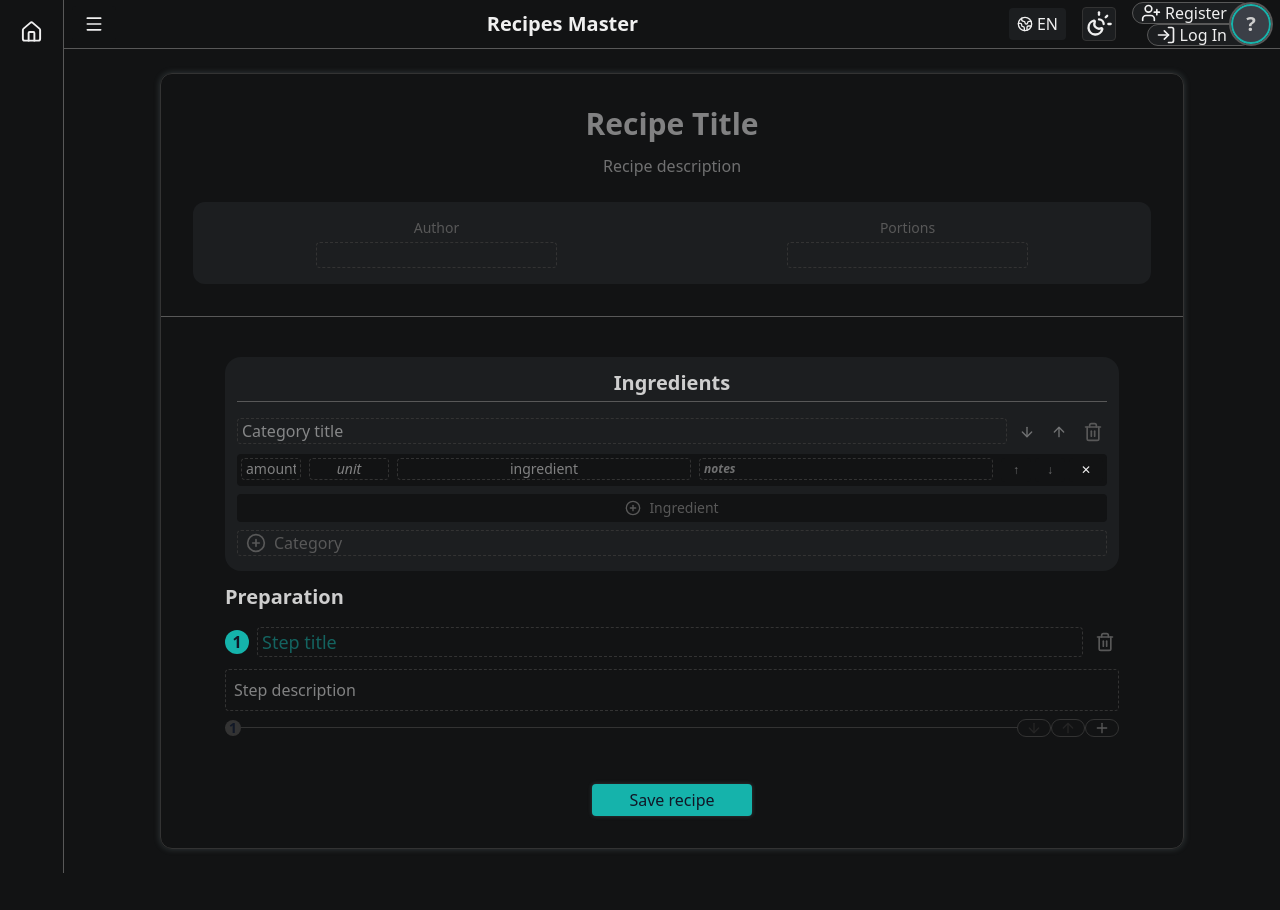
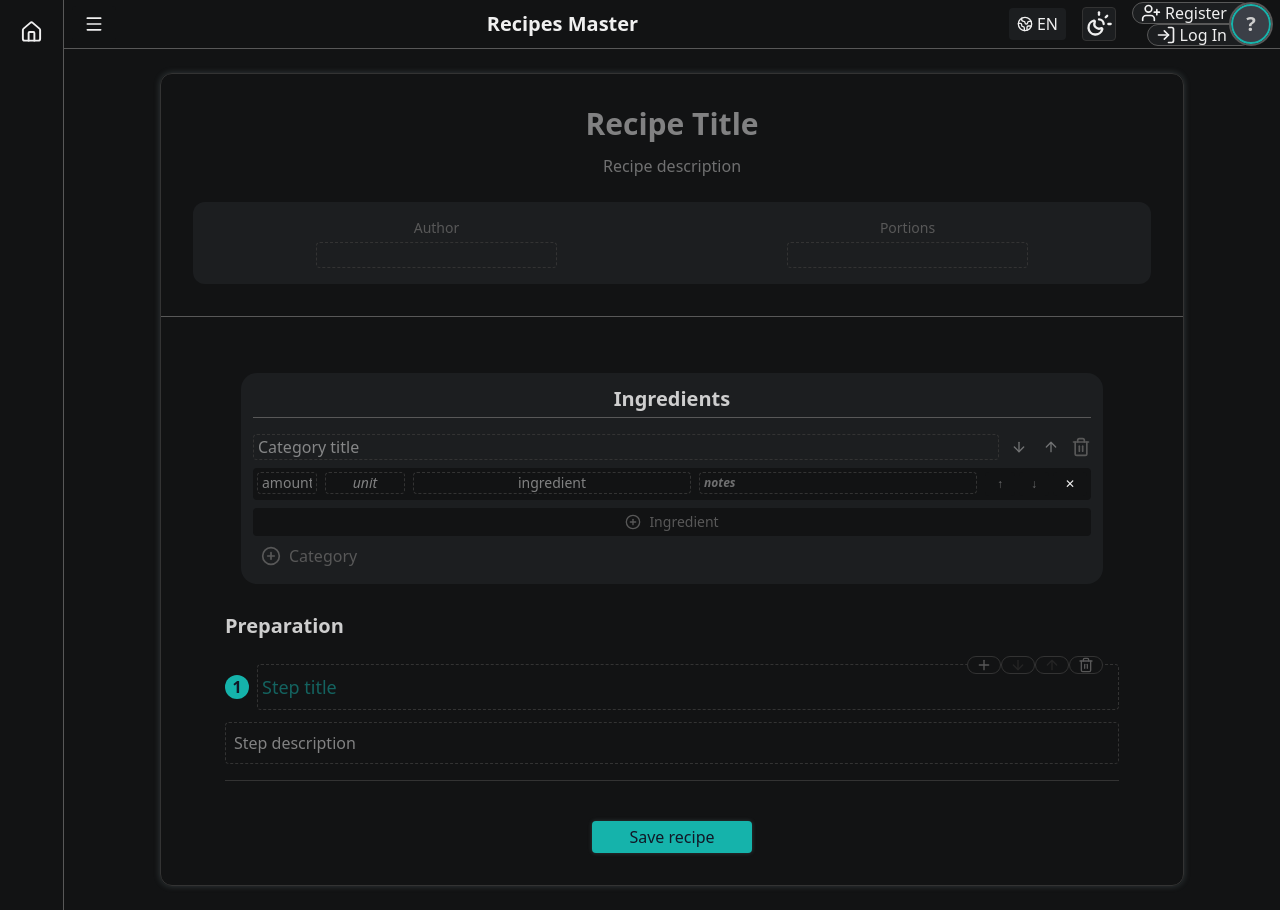
Before and after one commit to HeatGub/Recipes, a React (Vite) app in the folder frontend/: page /recipe/create in a window 1280 px wide. Before the commit the page ends 873 px from the top, so only its background shows below. Built offline with nearby package versions, Linux system fonts and the light colour scheme; no server answers.

Commit message:
Improve recipe form elements layout

```diff
--- a/frontend/src/components/ui/DoubleClickButton.tsx
+++ b/frontend/src/components/ui/DoubleClickButton.tsx
@@ -3,13 +3,7 @@ import clsx from "clsx"
 import { Trash2 } from "lucide-react"
 
 const VARIANT_STYLES = {
-  primary: "bg-(--accent-primary) text-(--text-inverted)",
-  secondary: "bg-(--bg-tertiary) text-(--text-primary)",
-  tertiary: "bg-(--bg-secondary) text-(--text-primary)",
-  ghost: "text-(--text-primary)",
-  warning: "bg-(--bg-warning) text-(--text-inverted)",
-  danger: "bg-(--bg-danger) text-(--text-primary) hover:text-(--text-inverted) hover:shadow-[0_0_5px_var(--bg-danger)] disabled:hover:text-(--text-primary)",
-  success: "bg-(--accent-secondary) text-(--text-inverted)",
+  default: "text-(--text-primary) rounded",
 } as const
 
 export type ButtonVariant = keyof typeof VARIANT_STYLES
@@ -23,10 +17,12 @@ type DoubleClickButtonProps = React.ButtonHTMLAttributes<HTMLButtonElement> & {
 }
 
 export function DoubleClickButton({
-  variant = "ghost",
-  confirmVariant = "ghost",
-  firstClickContent = <Trash2 className="h-5 w-5 text-(--text-muted) hover:text-(--text-warning)" />,
-  secondClickContent = <Trash2 className="h-5 w-5 text-(--text-danger) drop-shadow-[0_0_4px_var(--text-danger)]" />,
+  variant = "default",
+  confirmVariant = "default",
+  firstClickContent = <Trash2 className="h-5 w-5 rounded text-(--text-muted) hover:text-(--text-warning) hover:drop-shadow-[0_0_4px_var(--text-warning)]" />,
+  secondClickContent = (
+    <Trash2 className="h-5 w-5 rounded text-(--text-danger) drop-shadow-[0_0_4px_var(--text-danger)]" />
+  ),
   confirmDelay = 1500,
   children,
   onClick,
@@ -55,8 +51,8 @@ export function DoubleClickButton({
       {...props}
       onClick={handleClick}
       className={clsx(
-        "flex cursor-pointer items-center justify-center rounded p-1 text-sm font-medium select-none disabled:cursor-default",
-        "hover:shadow-[0_0_5px_var(--shadow-color)] disabled:hover:shadow-none",
+        "flex cursor-pointer items-center justify-center p-0 text-sm font-medium select-none disabled:cursor-default",
+        "disabled:hover:shadow-none",
         VARIANT_STYLES[confirming ? confirmVariant : variant]
       )}
     >
--- a/frontend/src/forms/recipes/IngredientsSectionForm.tsx
+++ b/frontend/src/forms/recipes/IngredientsSectionForm.tsx
@@ -19,7 +19,7 @@ export function IngredientsSectionForm({ control, register, errors }: Props) {
   })
 
   return (
-    <section className="rounded-2xl bg-(--bg-secondary) p-3">
+    <section className="rounded-2xl bg-(--bg-secondary) p-3 m-4">
       <h2 className="border-b pb-1 text-center text-xl font-semibold text-(--text-secondary)">Ingredients</h2>
 
       {fields.map((category, catIndex) => (
@@ -46,7 +46,7 @@ export function IngredientsSectionForm({ control, register, errors }: Props) {
             items: [],
           })
         }
-        className="items-left mt-2 w-full border border-dashed! border-(--border-muted)! bg-transparent p-0! text-(--text-muted)! hover:text-(--accent-secondary)!"
+        className="items-left mt-2 w-full bg-transparent p-0! text-(--text-muted)! hover:text-(--accent-secondary)!"
       >
         <div className="flex items-center gap-2 pl-2">
           <CirclePlus className="h-5 w-5" /> Category
--- a/frontend/src/forms/recipes/PreparationSectionForm.tsx
+++ b/frontend/src/forms/recipes/PreparationSectionForm.tsx
@@ -6,7 +6,7 @@ import { DoubleClickButton } from "@/components/ui/DoubleClickButton"
 import { StepIndicator } from "@/components/common/StepIndicator"
 import { FormInput } from "@/components/ui/FormInput"
 import { Button } from "@/components/ui/Button"
-import { Plus, ArrowDown, ArrowUp, CirclePlus } from "lucide-react"
+import { Trash2, Plus, ArrowDown, ArrowUp, CirclePlus } from "lucide-react"
 
 interface Props {
   control: Control<RecipeFormData>
@@ -23,16 +23,23 @@ export function PreparationSectionForm({ control, register, errors }: Props) {
   return (
     <section>
       <h2 className="text-xl font-semibold text-(--text-secondary)">Preparation</h2>
-      <div className="mt-4 space-y-4">
+      <div className="mt-2 space-y-4">
         {fields.map((field, index) => (
-          <div key={field.id} className="relative border-b border-(--border-muted)! pb-4">
-            <div className="absolute right-0 -bottom-2.5 left-0 flex items-center justify-between">
-              <span className="inline-flex h-4 w-4 items-center justify-center rounded-full bg-(--border-muted) text-sm font-semibold text-(--text-inverted)">
-                {index + 1}
-              </span>
-
+          <div key={field.id} className="relative border-b border-(--border-muted)! pb-4 pt-4">
+            <div className="absolute top-2 right-4">
               {/* Right: buttons */}
               <div className="flex">
+                <Button
+                  type="button"
+                  title="Add step below"
+                  variant="ghost"
+                  onClick={() => insert(index + 1, { title: "", description: "" })}
+                  className="rounded-full border border-(--border-muted)! px-2! py-0! text-(--text-muted)! hover:bg-(--bg-secondary) hover:text-(--accent-secondary)!"
+                >
+                  <Plus className="h-4 w-4"/>
+                  {/* <CirclePlus className="h-4 w-4"/> */}
+
+                </Button>
                 <Button
                   type="button"
                   variant="ghost"
@@ -53,15 +60,21 @@ export function PreparationSectionForm({ control, register, errors }: Props) {
                   <ArrowUp className="h-4 w-4" />
                 </Button>
 
-                <Button
-                  type="button"
-                  title="Add step below"
-                  variant="ghost"
-                  onClick={() => insert(index + 1, { title: "", description: "" })}
-                  className="rounded-full border border-(--border-muted)! px-2! py-0! text-(--text-muted)! hover:bg-(--bg-secondary) hover:text-(--accent-secondary)!"
-                >
-                  <Plus className="h-4 w-4" />
-                </Button>
+                <DoubleClickButton
+                  title="Remove step"
+                  firstClickContent={
+                    <div className="rounded-full border border-(--border-muted)! bg-(--bg-primary) px-2! py-0!">
+                      <Trash2 className="h-4 w-4 text-(--text-muted) hover:text-(--text-warning) hover:drop-shadow-[0_0_4px_var(--text-warning)]" />
+                    </div>
+                  }
+                  secondClickContent={
+                    <div className="rounded-full border border-(--border-muted)! bg-(--bg-primary) px-2! py-0!">
+                      <Trash2 className="h-4 w-4 text-(--text-danger) drop-shadow-[0_0_4px_var(--text-danger)]" />
+                    </div>
+                  }
+                  onClick={() => remove(index)}
+                  className="absolute top-0 right-0"
+                />
               </div>
             </div>
 
@@ -73,10 +86,9 @@ export function PreparationSectionForm({ control, register, errors }: Props) {
                 {...register(`steps.${index}.title`)}
                 error={errors?.[index]?.title}
                 placeholder="Step title"
-                className="w-full text-lg font-medium text-(--accent-primary)"
+                className="w-full p-2 text-lg font-medium text-(--accent-primary)"
                 wrapperClassName="flex-1 min-w-0"
               />
-              <DoubleClickButton title="Remove step" onClick={() => remove(index)} className="absolute top-0 right-0" />
             </div>
 
             {/* Description */}
@@ -100,9 +112,9 @@ export function PreparationSectionForm({ control, register, errors }: Props) {
               description: "",
             })
           }}
-          className="flex gap-2 justify-center items-center rounded-full text-sm text-(--accent-primary) hover:bg-(--accent-secondary)"
+          className="flex items-center justify-center gap-2 rounded-full text-sm text-(--accent-primary) hover:bg-(--accent-secondary)"
         >
-          <CirclePlus/>
+          <CirclePlus />
           Step
         </Button>
       )}
--- a/frontend/src/forms/recipes/RecipeForm.tsx
+++ b/frontend/src/forms/recipes/RecipeForm.tsx
@@ -118,7 +118,7 @@ export function RecipeForm() {
         ingredients={<IngredientsSectionForm control={control} register={register} errors={errors.ingredients} />}
         preparation={<PreparationSectionForm control={control} register={register} errors={errors.steps} />}
         footer={
-          <div className="flex justify-center px-8 pt-4 pb-8">
+          <div className="flex justify-center px-8 pb-8">
             <RichButton type="submit" variant="primary" className="w-40">
               Save recipe
             </RichButton>
```
